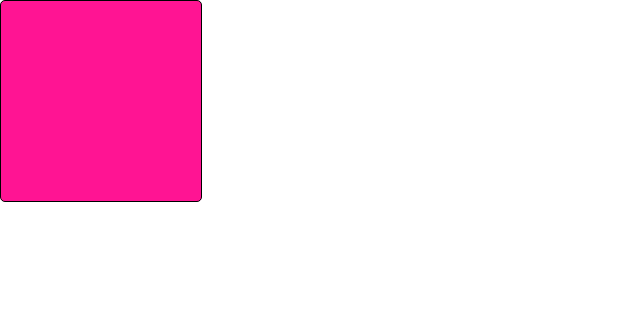
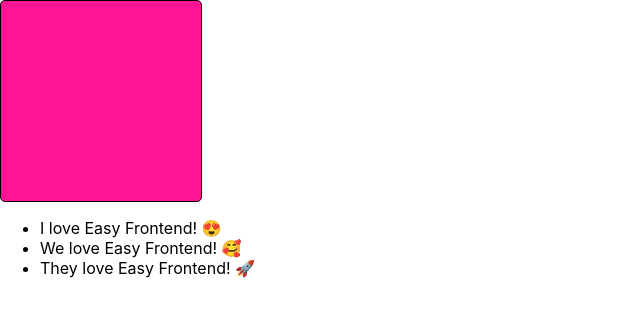
Before and after one commit to lamnehihi/react-hooks-basic, a React (Create React App) app: page / in a window 1280 px wide. Shown: the top 316 px of the page, without its empty margins (0-640 px from the left). Built offline with nearby package versions, Linux system fonts and the light colour scheme.

Commit message:
4 - todoList

```diff
--- a/src/App.js
+++ b/src/App.js
@@ -1,12 +1,27 @@
-import React from 'react';
-import './app.scss';
-import ColorBox from './components/ColorBox';
-
+import React, { useState } from "react";
+import "./app.scss";
+import ColorBox from "./components/ColorBox";
+import TodoList from "./components/TodoList";
 
 function App() {
+  const [todoList, setTodoList] = useState([
+    { id: 1, title: "I love Easy Frontend! 😍" },
+    { id: 2, title: "We love Easy Frontend! 🥰" },
+    { id: 3, title: "They love Easy Frontend! 🚀" },
+  ]);
+
+  function onTodoClick(item) {
+    const NewTodoList = [...todoList];
+    const index = NewTodoList.indexOf(item);
+    console.log(index);
+    NewTodoList.splice(index, 1)
+    setTodoList(NewTodoList);
+  };
+
   return (
     <div className="app">
       <ColorBox />
+      <TodoList todos={todoList} onTodoClick={onTodoClick} />
     </div>
   );
 }
--- /dev/null
+++ b/src/components/TodoList/index.jsx
@@ -0,0 +1,37 @@
+import React from "react";
+import PropTypes from "prop-types";
+
+TodoList.propTypes = {
+  todos: PropTypes.array,
+  onTodoClick: PropTypes.func,
+};
+
+TodoList.defaultProps = {
+  todos: [],
+  onTodoClick: null,
+};
+
+function TodoList(props) {
+  const { todos, onTodoClick } = props;
+
+  function handleClick(todo) {
+    if (onTodoClick) {
+      onTodoClick(todo);
+    }
+  }
+
+  return (
+    <ul className="todo-list">
+      {todos.map((item) => (
+        <li
+          key={item.id}
+          onClick={() => handleClick(item)}
+        >
+        {item.title}
+        </li>
+      ))}
+    </ul>
+  );
+}
+
+export default TodoList;
```
